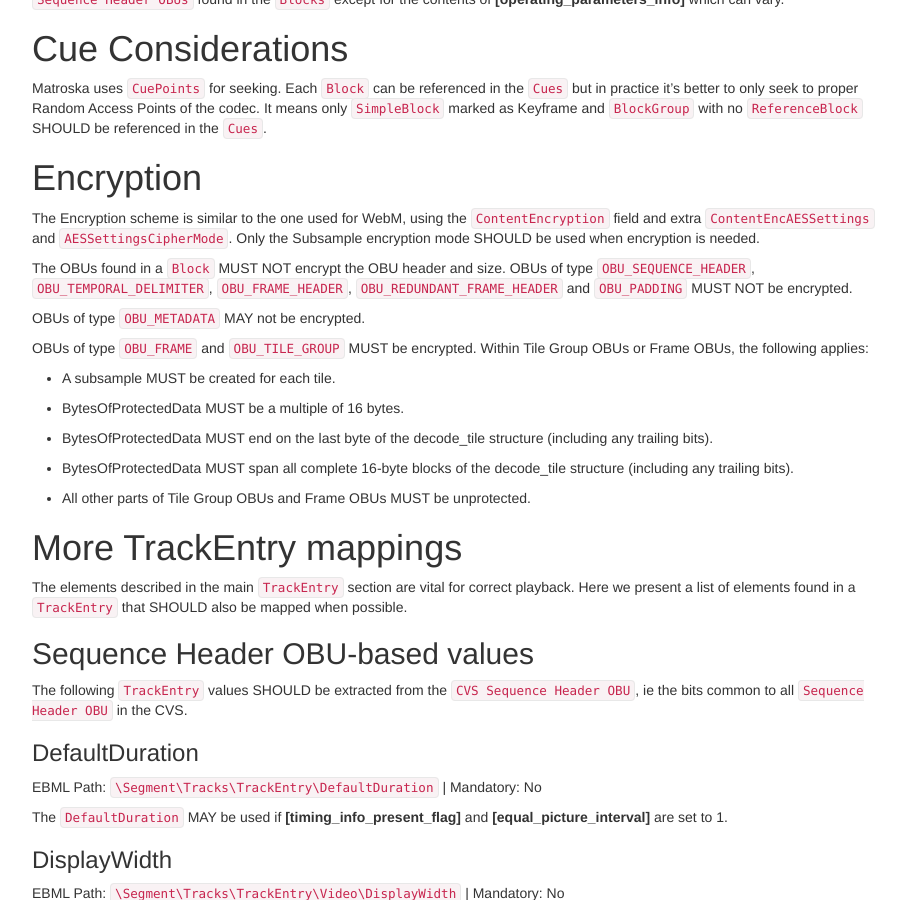
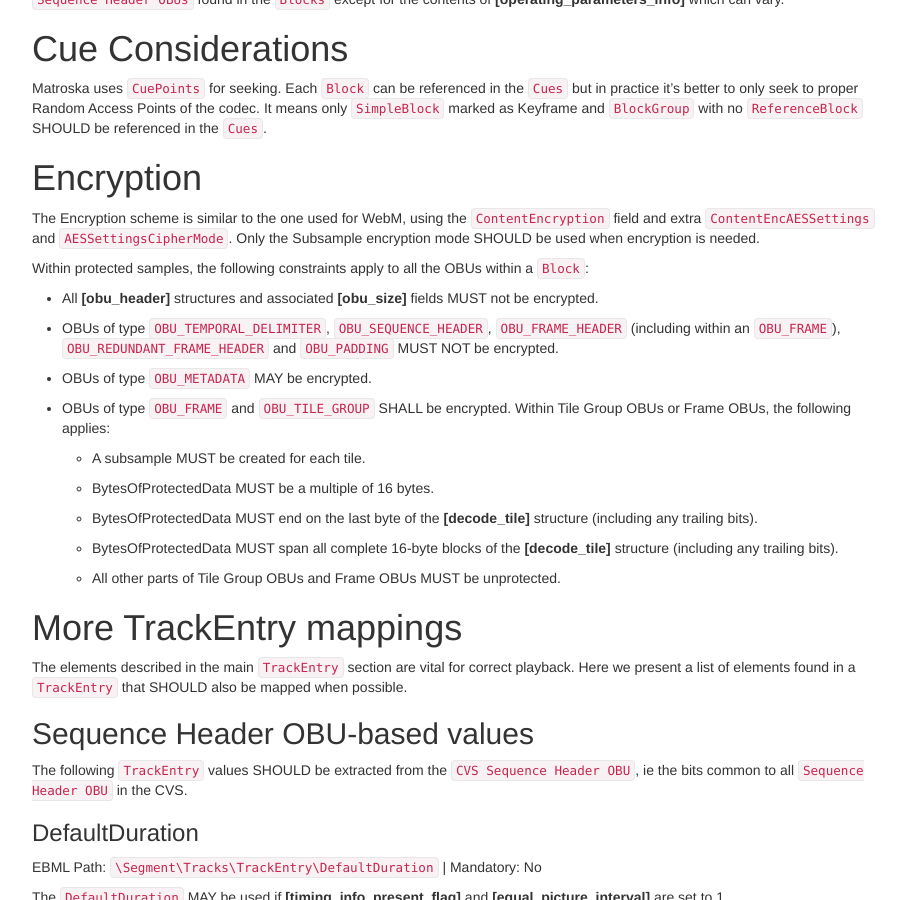
Before and after one commit to ietf-wg-cellar/matroska-specification, a Jekyll site: the page built from codec/av1.md, in a window 1280 px wide and 900 px high, scrolled down 3546 px. Shown: the whole window, without its empty margins (273-1179 px from the left). Built offline with Jekyll 4.4.1, drawn with Linux system fonts in a browser that asks for light colours; our own code applies the rules of GitHub Pages for plain Markdown files.

Commit message:
Align encryption text with AV1 iso-bmff binding text
This change is a suggestion to align the description of encryption with the text in the AV1 iso-bmff binding specification:
https://aomediacodec.github.io/av1-isobmff/

```diff
--- a/codec/av1.md
+++ b/codec/av1.md
@@ -147,21 +147,25 @@ Matroska uses `CuePoints` for seeking. Each `Block` can be referenced in the `Cu
 
 The Encryption scheme is similar to the one used for WebM, using the `ContentEncryption` field and extra `ContentEncAESSettings` and `AESSettingsCipherMode`. Only the Subsample encryption mode SHOULD be used when encryption is needed.
 
-The OBUs found in a `Block` MUST NOT encrypt the OBU header and size. OBUs of type `OBU_SEQUENCE_HEADER`, `OBU_TEMPORAL_DELIMITER`, `OBU_FRAME_HEADER`, `OBU_REDUNDANT_FRAME_HEADER` and `OBU_PADDING` MUST NOT be encrypted.
+Within protected samples, the following constraints apply to all the OBUs within a `Block`:
 
-OBUs of type `OBU_METADATA` MAY not be encrypted.
+* All __[obu_header]__ structures and associated __[obu_size]__ fields MUST not be encrypted.
 
-OBUs of type `OBU_FRAME` and `OBU_TILE_GROUP` MUST be encrypted. Within Tile Group OBUs or Frame OBUs, the following applies:
+* OBUs of type `OBU_TEMPORAL_DELIMITER`, `OBU_SEQUENCE_HEADER`, `OBU_FRAME_HEADER` (including within an `OBU_FRAME`), `OBU_REDUNDANT_FRAME_HEADER` and `OBU_PADDING` MUST NOT be encrypted.
 
-* A subsample MUST be created for each tile.
+* OBUs of type `OBU_METADATA` MAY be encrypted.
 
-* BytesOfProtectedData MUST be a multiple of 16 bytes.
+* OBUs of type `OBU_FRAME` and `OBU_TILE_GROUP` SHALL be encrypted. Within Tile Group OBUs or Frame OBUs, the following applies:
 
-* BytesOfProtectedData MUST end on the last byte of the decode_tile structure (including any trailing bits).
+    * A subsample MUST be created for each tile.
 
-* BytesOfProtectedData MUST span all complete 16-byte blocks of the decode_tile structure (including any trailing bits).
+    * BytesOfProtectedData MUST be a multiple of 16 bytes.
 
-* All other parts of Tile Group OBUs and Frame OBUs MUST be unprotected.
+    * BytesOfProtectedData MUST end on the last byte of the __[decode_tile]__ structure (including any trailing bits).
+
+    * BytesOfProtectedData MUST span all complete 16-byte blocks of the __[decode_tile]__ structure (including any trailing bits).
+
+    * All other parts of Tile Group OBUs and Frame OBUs MUST be unprotected.
 
 
 # More TrackEntry mappings
```
